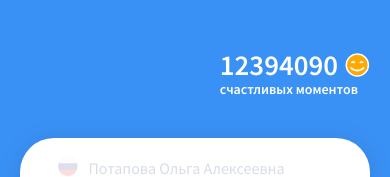
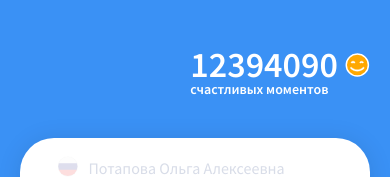
Before and after one commit to adievrinat/siberian-test, a website built with webpack: page src/index.html in a window 390 px wide. Shown: the top 177 px of the page. Built offline with nearby package versions, Linux system fonts and the light colour scheme; files whose address does not match are found by name; a web font is replaced by a local one.

Commit message:
адаптив

```diff
--- a/src/blocks/info/info.scss
+++ b/src/blocks/info/info.scss
@@ -140,7 +140,6 @@
     margin: 0 7px 0 0;
 
     @media (max-width: 400px) {
-      font-size: 1.8rem;
       line-height: 30px;
     }
   }
```
